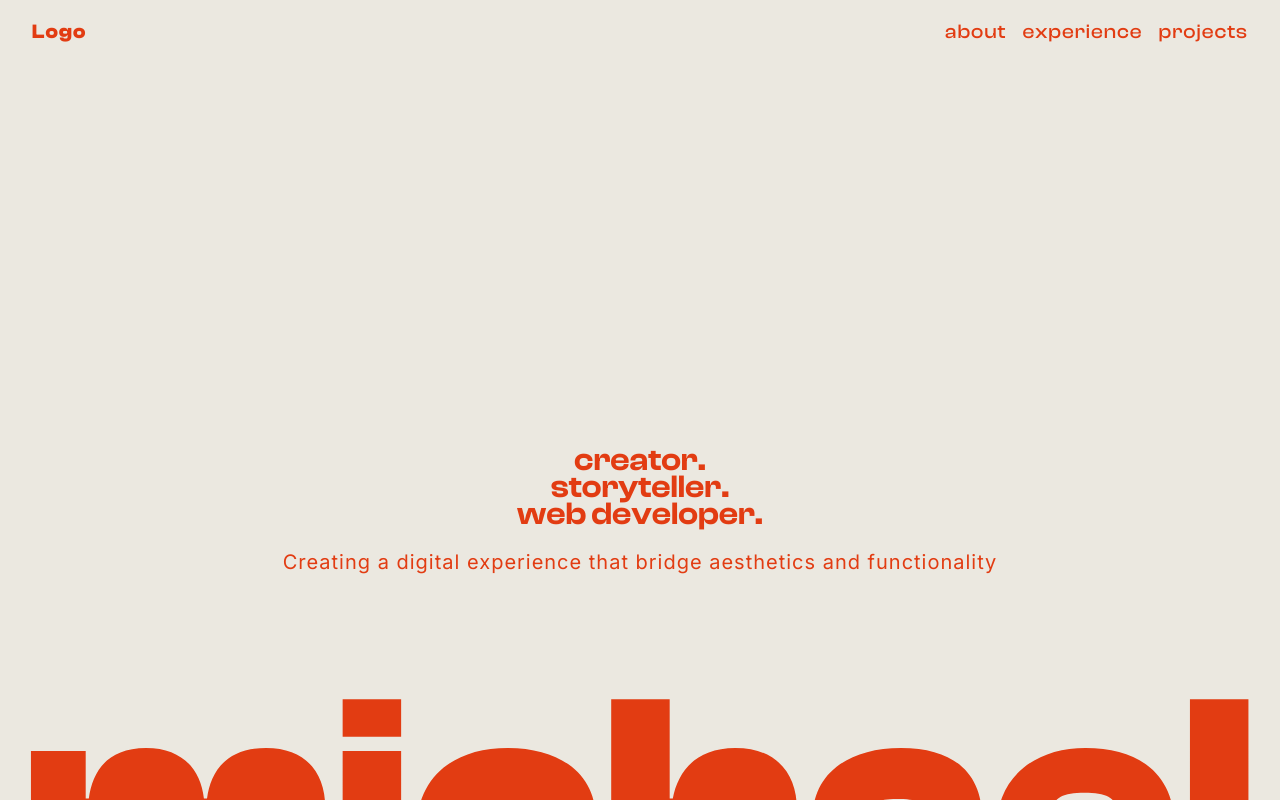
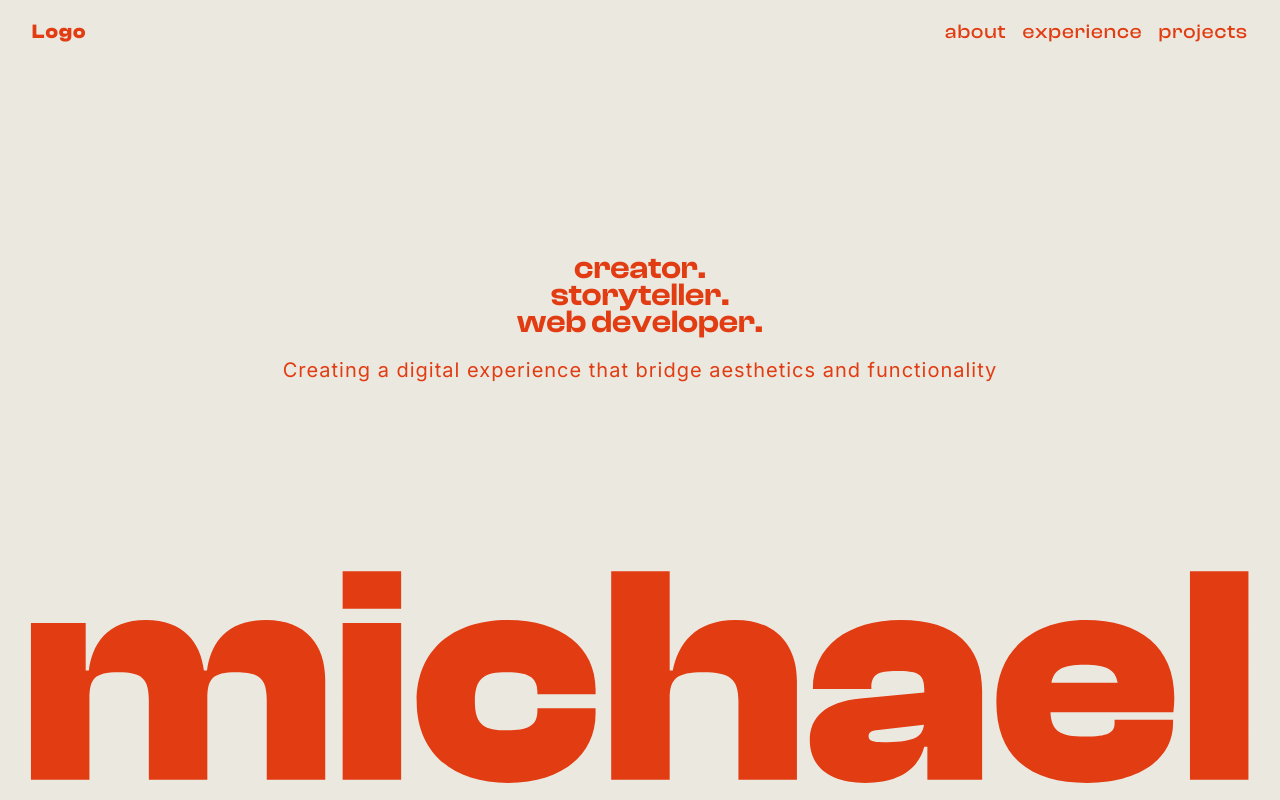
Before and after one commit to michaelcanonizado/michaelcanonizado, a Next.js app: page / in a window 1280 px wide. Shown: the top 800 px of the page. Built offline with nearby package versions, Linux system fonts and the light colour scheme.

Commit message:
feat: add .max-height class

```diff
--- a/src/app/_sections/hero.tsx
+++ b/src/app/_sections/hero.tsx
@@ -6,8 +6,8 @@ import { ComponentBaseProps } from '@/types';
 
 const Hero = ({ className }: ComponentBaseProps) => {
   return (
-    <section className={cn('section', className)}>
-      <div className='section flex min-h-[calc(100dvh-64px)] w-full flex-col justify-end pb-md text-center'>
+    <section className={cn('section pt-0', className)}>
+      <div className='max-height flex w-full flex-col justify-end pb-md text-center'>
         <div className='flex grow flex-col items-center justify-center space-y-md'>
           <div className='space-y-[-8px]'>
             <div>
--- a/src/styles/globals.css
+++ b/src/styles/globals.css
@@ -66,6 +66,9 @@
   .section {
     @apply w-full py-lg md:py-2xl;
   }
+  .max-height {
+    @apply min-h-[calc(100dvh-64px)];
+  }
 }
 
 @layer base {
```
